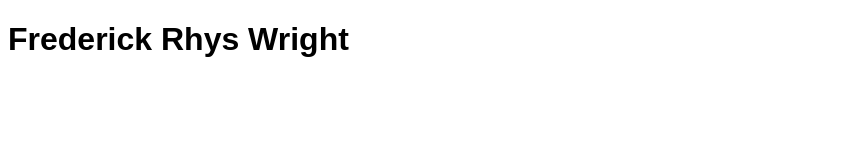
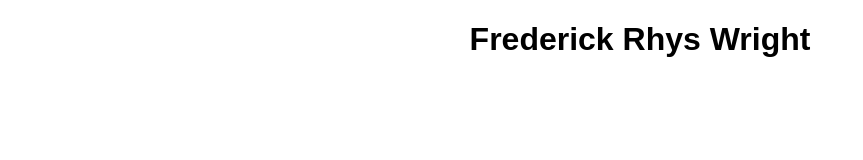
Before and after one commit to FredRhys/fredrhys.github.io, a plain HTML site: page index.html in a window 1280 px wide. Shown: the whole page, without its empty margins (0-863 px from the left). Drawn offline with Linux system fonts and the light colour scheme.

Commit message:
Added stylesheet

```diff
--- /dev/null
+++ b/index.css
@@ -0,0 +1,3 @@
+centre {
+	text-align: center;
+}
--- a/index.html
+++ b/index.html
@@ -2,6 +2,7 @@
 <html lang="en">
 <head>
 <title>FredRhys</title>
+<link rel="stylesheet" href="index.css">
 <meta charset="UTF-8">
 <meta name="viewport" content="width=device-width, initial-scale=1">
 <style>
@@ -11,8 +12,8 @@ body {
 </style>
 </head>
 <body>
-
-<h1>Frederick Rhys Wright</h1>
-
+<centre>
+  <h1>Frederick Rhys Wright</h1>
+</centre>
 </body>
 </html>
```
